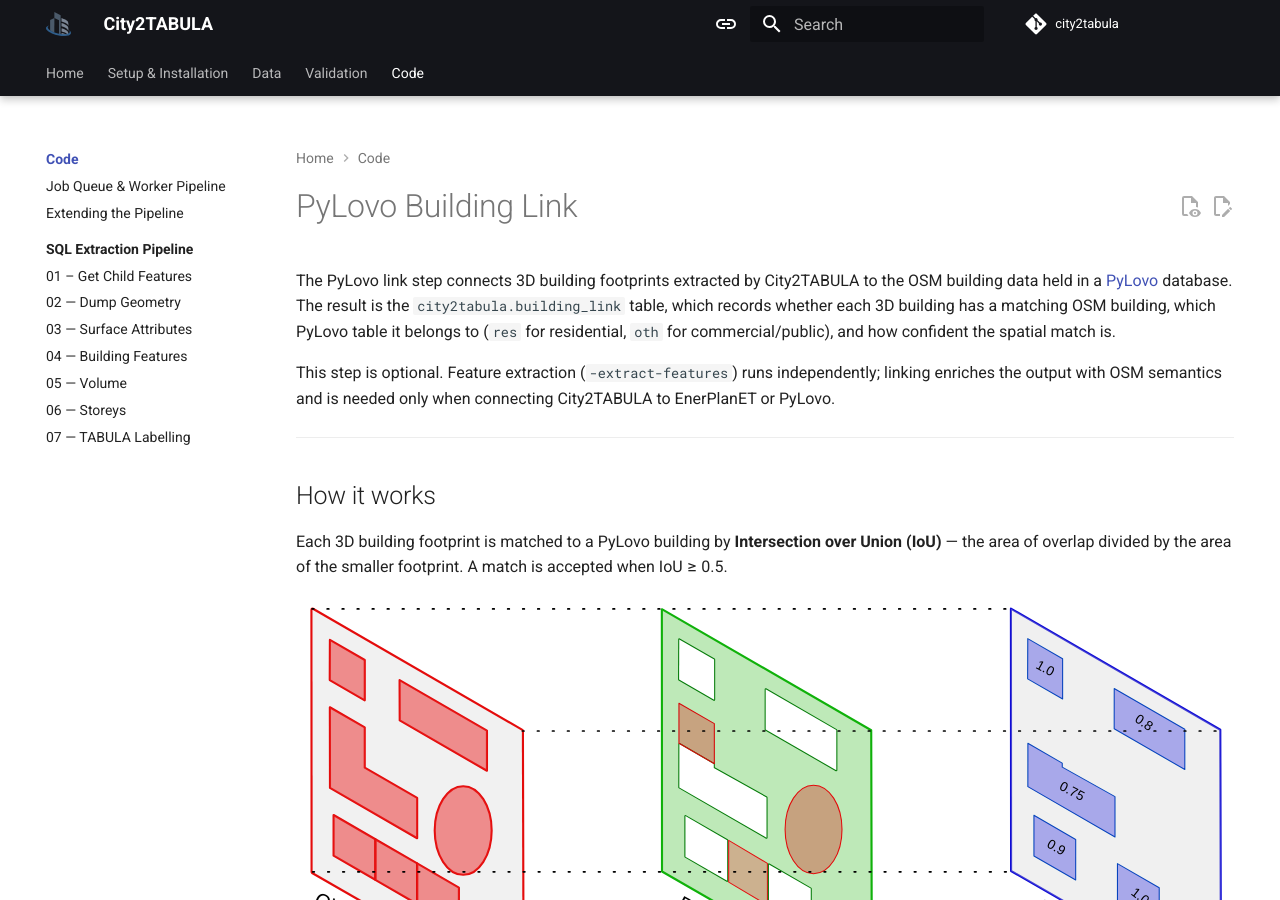
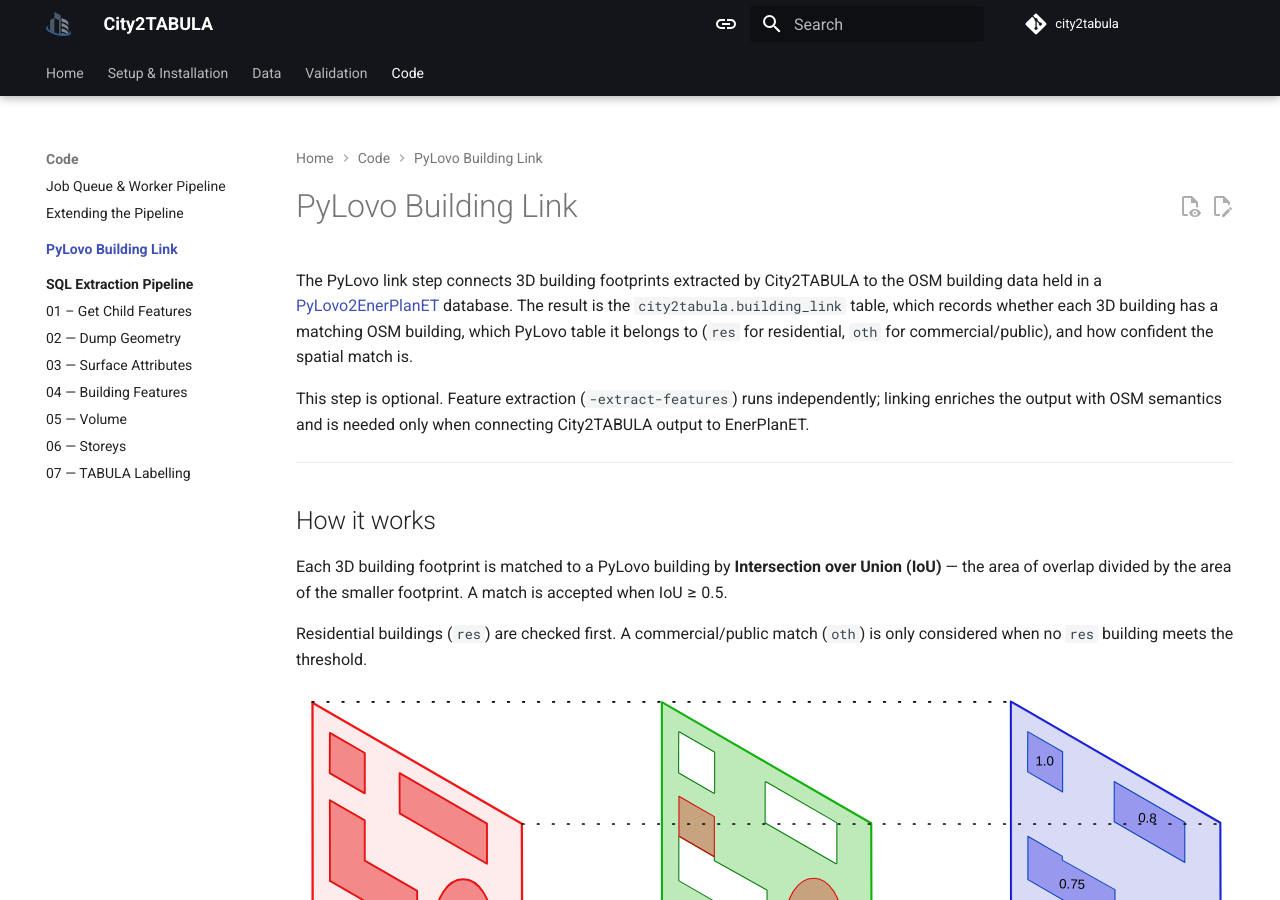
Before and after one commit to THD-Spatial-AI/city2tabula, an MkDocs documentation site: the page built from docs/code/pylovo-link/index.md, in a window 1280 px wide and 900 px high. Built offline with MkDocs 1.6.1 and Material for MkDocs 9.7.7, drawn with Linux system fonts in a browser that asks for light colours; comment, search, counter and statistics services are not loaded; the version menu is left out; some of the changed text lies outside the part shown.

Commit message:
docs: reorganise diagrams into subdirectories, fix pylovo-link sidebar visibility
   - Move roof tilt/azimuth SVGs into tilt-azim-calc/ subdirectory
   - Replace pylovo_data_process.{pdf,png,svg} with light/dark SVGs in pylovo-link/
   - Update 03-surface-attributes.md and pylovo-link/index.md with new paths
   - Fix pylovo-link page not appearing in sidebar: convert to navigation.indexes
     section, remove navigation.prune, move entry before SQL Extraction Pipeline
   - Fix site_url to GitHub Pages URL (was pointing to repo URL)
   - Improve worked example in extending-pipeline.md: numbered list → table
   - Fix stale flag name in 01_build_pylovo_link.sql comment

````diff
--- a/docs/code/pylovo-link/index.md
+++ b/docs/code/pylovo-link/index.md
@@ -1,8 +1,8 @@
 # PyLovo Building Link
 
-The PyLovo link step connects 3D building footprints extracted by City2TABULA to the OSM building data held in a [PyLovo](https://github.com/thd-spatial-ai/pylovo) database. The result is the `city2tabula.building_link` table, which records whether each 3D building has a matching OSM building, which PyLovo table it belongs to (`res` for residential, `oth` for commercial/public), and how confident the spatial match is.
+The PyLovo link step connects 3D building footprints extracted by City2TABULA to the OSM building data held in a [PyLovo2EnerPlanET](https://github.com/enerplanet/pylovo2enerplanet) database. The result is the `city2tabula.building_link` table, which records whether each 3D building has a matching OSM building, which PyLovo table it belongs to (`res` for residential, `oth` for commercial/public), and how confident the spatial match is.
 
-This step is optional. Feature extraction (`-extract-features`) runs independently; linking enriches the output with OSM semantics and is needed only when connecting City2TABULA to EnerPlanET or PyLovo.
+This step is optional. Feature extraction (`-extract-features`) runs independently; linking enriches the output with OSM semantics and is needed only when connecting City2TABULA output to EnerPlanET.
 
 ---
 
@@ -10,21 +10,24 @@
 
 Each 3D building footprint is matched to a PyLovo building by **Intersection over Union (IoU)** — the area of overlap divided by the area of the smaller footprint. A match is accepted when IoU ≥ 0.5.
 
-![IoU diagram](../../assets/diagrams/pipeline/pylovo_data_process.svg)
+Residential buildings (`res`) are checked first. A commercial/public match (`oth`) is only considered when no `res` building meets the threshold.
+
+![IoU diagram](../../assets/diagrams/pipeline/pylovo-link/pylovo-link-dark.svg#only-dark)
+![IoU diagram](../../assets/diagrams/pipeline/pylovo-link/pylovo-link-light.svg#only-light)
 
 To avoid scanning the full PyLovo database for every batch of 3D buildings, the pipeline uses **spatial grid batching**: buildings are grouped into 1 km × 1 km cells, and only the PyLovo buildings whose footprint intersects the cell's bounding box are loaded for comparison. This keeps each join small and predictable regardless of the total number of PyLovo buildings.
 
 ```mermaid
 flowchart TD
-    A[("lod2_building\n3D footprints + object_id")]
-    B["getGridBatches\nDivide buildings into\n1 km × 1 km grid cells"]
-    C["batch_bbox\nBounding box of cell\ntransformed to EPSG:3035"]
-    D[("pylovo.res\npylovo.oth\nOSM buildings")]
-    E["res_subset / oth_subset\nPre-filtered + pre-transformed\nto native 3D CRS"]
-    F["IoU join\nST_Intersection area /\nsmaller footprint area"]
+    A[("lod2_building<br>3D footprints + object_id")]
+    B["getGridBatches<br>Divide buildings into<br>1 km × 1 km grid cells"]
+    C["batch_bbox<br>Bounding box of cell<br>transformed to EPSG:3035"]
+    D[("pylovo.res<br>pylovo.oth<br>OSM buildings")]
+    E["res_subset / oth_subset<br>Pre-filtered + pre-transformed<br>to native 3D CRS"]
+    F["IoU join<br>ST_Intersection area /<br>smaller footprint area"]
     G{{"IoU ≥ 0.5?"}}
-    H["match_type = 1\nComplete match\nobject_id + osm_id"]
-    I["match_type = 2\n3D only\nno OSM match found"]
+    H["match_type = 1<br>Complete match<br>object_id + osm_id"]
+    I["match_type = 2<br>3D only<br>no OSM match found"]
     J[("city2tabula.building_link")]
 
     A --> B
@@ -66,7 +69,7 @@
 
 ## Output: `city2tabula.building_link`
 
-One row per 3D building that has a footprint geometry and a valid `object_id`.
+One row per 3D building that has a footprint geometry and a valid `object_id`. The pipeline is idempotent — re-running `-link-pylovo` after updated PyLovo data will overwrite existing rows for the affected buildings.
 
 | Column | Type | Description |
 |---|---|---|
@@ -102,4 +105,4 @@
 A future OGR2OGR-based OSM import would add a parallel subdirectory (`ogr2ogr/`) with its own script and a new `-link-ogr2ogr` flag — no changes to the existing pipeline.
 
 !!! info "Pre-requisite"
-    `pylovo.res` and `pylovo.oth` must be populated by the PyLovo datapipeline before running `-link-pylovo`. The link step reads from PyLovo but does not modify it.
+    `pylovo.res` and `pylovo.oth` must be populated by the [pylovo2enerplanet/datapipeline](https://github.com/enerplanet/pylovo2enerplanet/tree/main/datapipeline) before running `-link-pylovo`. The link step reads from PyLovo but does not modify it.
--- a/mkdocs.yml
+++ b/mkdocs.yml
@@ -1,7 +1,7 @@
 # Project information
 site_name: City2TABULA
 site_author: THD-Spatial-AI
-site_url: https://github.com/thd-spatial-ai/city2tabula
+site_url: https://thd-spatial-ai.github.io/city2tabula/
 
 # Repository
 repo_name: city2tabula
@@ -22,7 +22,6 @@
     - navigation.footer
     - navigation.indexes
     - navigation.instant
-    - navigation.prune
     - navigation.tabs
     - navigation.tabs.sticky
     - navigation.top
@@ -121,6 +120,8 @@
   - Code:
     - Job Queue & Worker Pipeline: code/job-queue.md
     - Extending the Pipeline: code/extending-pipeline.md
+    - PyLovo Building Link:
+      - code/pylovo-link/index.md
     - SQL Extraction Pipeline:
       - Overview: code/sql-pipeline/index.md
       - 01 – Get Child Features: code/sql-pipeline/01-get-child-features.md
@@ -130,7 +131,6 @@
       - 05 — Volume: code/sql-pipeline/05-volume.md
       - 06 — Storeys: code/sql-pipeline/06-storeys.md
       - 07 — TABULA Labelling: code/sql-pipeline/07-tabula-labelling.md
-    - PyLovo Building Link: code/pylovo-link/index.md
 
 extra:
   version:
````
Also changed, not shown: docs/code/extending-pipeline.md (+26 -32 lines), docs/code/sql-pipeline/03-surface-attributes.md (+6 -6 lines), docs/assets/diagrams/pipeline/pylovo-link/pylovo-link-dark.svg (added), docs/assets/diagrams/pipeline/pylovo-link/pylovo-link-light.svg, docs/assets/diagrams/pipeline/pylovo_data_process.png (deleted), docs/assets/diagrams/pipeline/tilt-azim-calc/roof_azimuth_compass_dark.svg (renamed from docs/assets/diagrams/pipeline/roof_azimuth_compass_dark.svg), docs/assets/diagrams/pipeline/tilt-azim-calc/roof_azimuth_compass_light.svg (renamed from docs/assets/diagrams/pipeline/roof_azimuth_compass_light.svg), docs/assets/diagrams/pipeline/tilt-azim-calc/roof_azimuth_undefined_dark.svg (renamed from docs/assets/diagrams/pipeline/roof_azimuth_undefined_dark.svg), docs/assets/diagrams/pipeline/tilt-azim-calc/roof_azimuth_undefined_light.svg (renamed from docs/assets/diagrams/pipeline/roof_azimuth_undefined_light.svg), docs/assets/diagrams/pipeline/tilt-azim-calc/roof_slope_dark.svg (renamed from docs/assets/diagrams/pipeline/roof_slope_dark.svg), docs/assets/diagrams/pipeline/tilt-azim-calc/roof_slope_light.svg (renamed from docs/assets/diagrams/pipeline/roof_slope_light.svg), 3 other files.
